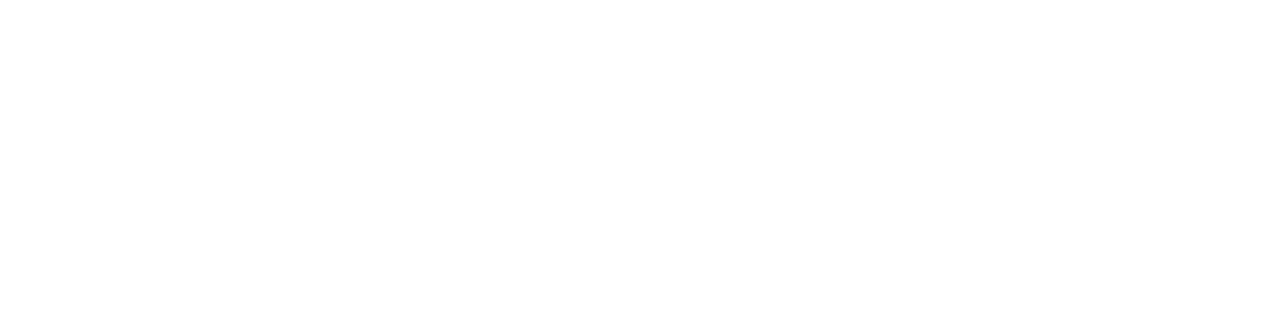
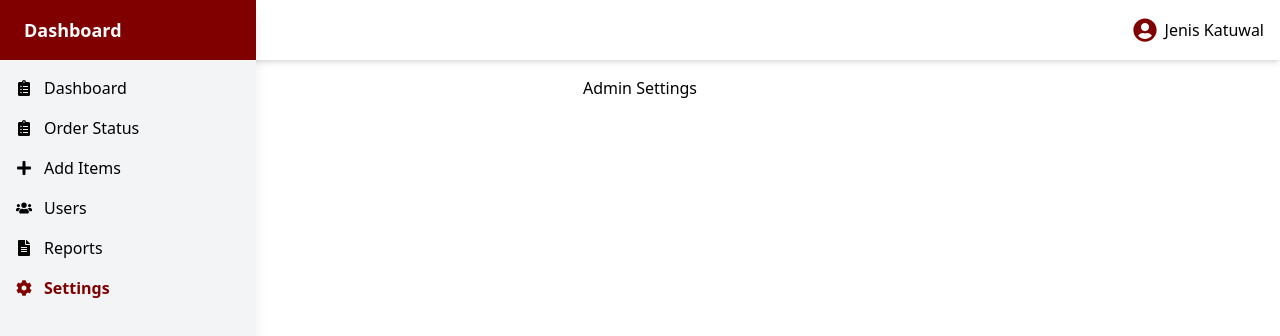
Before and after one commit to jenishkatuwal11/Grill-and-Bakes, a React (Vite) app in the folder client/: page /admin/settings in a window 1280 px wide. Before the commit this address had no page. Shown: the top 336 px of the page. Built offline with nearby package versions, Linux system fonts and the light colour scheme.

Commit message:
Admin Dashboard and various components are made

```diff
--- a/client/src/App.jsx
+++ b/client/src/App.jsx
@@ -8,25 +8,28 @@
 import Login from "./pages/Login/login";
 import Register from "./pages/Register/register";
 import AuthWrapper from "./components/AuthWrapper";
+// Admin Routes
 import AdminLogin from "./pages/Admin/AdminLogin";
-import Dashboard from "./pages/Admin/AdminDashboard";
-//import ProtectedRoute from "./components/ProtectedRoute";
-import AdminRoute from "./pages/Admin/AdminROute";
+import AdminDashboard from "./pages/Admin/AdminDashboard";
+import ActiveUsers from "./pages/Admin/ActiveUsers";
+import AddItems from "./pages/Admin/AddItems";
+import OrderStatus from "./pages/Admin/OrderStatus";
+import Reports from "./pages/Admin/Reports";
+import Settings from "./pages/Admin/Setting";
+import AdminLayout from "./pages/Admin/AdminLayout";
 
 const App = () => {
-  // State for modal visibility
   const [isLoginOpen, setIsLoginOpen] = useState(false);
   const [isRegisterOpen, setIsRegisterOpen] = useState(false);
 
-  // Modal handlers
   const toggleLoginModal = () => {
     setIsLoginOpen(!isLoginOpen);
-    setIsRegisterOpen(false); // Ensure only one modal is open
+    setIsRegisterOpen(false);
   };
 
   const toggleRegisterModal = () => {
     setIsRegisterOpen(!isRegisterOpen);
-    setIsLoginOpen(false); // Ensure only one modal is open
+    setIsLoginOpen(false);
   };
 
   const switchToRegister = () => {
@@ -42,12 +45,12 @@
   return (
     <AuthWrapper>
       <Router>
-        {/* Hide Navbar on Admin Pages */}
+        {/* Conditional rendering for Navbar */}
         {!window.location.pathname.startsWith("/admin") && (
           <Navbar toggleLoginModal={toggleLoginModal} />
         )}
 
-        {/* Login and Register Modals */}
+        {/* Modals for Login and Register */}
         <Login
           isOpen={isLoginOpen}
           onClose={toggleLoginModal}
@@ -59,19 +62,32 @@
           switchMode={switchToLogin}
         />
 
-        {/* Routes */}
         <Routes>
-          {/* Normal User Routes */}
+          {/* Public Routes */}
           <Route path="/" element={<HomePage />} />
           <Route path="/mobile-app" element={<MobileApp />} />
           <Route path="/contact-us" element={<ContactUs />} />
           <Route path="/cart" element={<Cart />} />
 
-          {/* Admin Routes - Completely Isolated */}
+          {/* Admin Login Route */}
           <Route path="/admin/login" element={<AdminLogin />} />
-          <Route element={<AdminRoute />}>
-            <Route path="/admin/dashboard" element={<Dashboard />} />
-          </Route>
+
+          {/* Admin Routes with Layout */}
+          <Route
+            path="/admin/*"
+            element={
+              <AdminLayout>
+                <Routes>
+                  <Route path="dashboard" element={<AdminDashboard />} />
+                  <Route path="add-items" element={<AddItems />} />
+                  <Route path="orders" element={<OrderStatus />} />
+                  <Route path="users" element={<ActiveUsers />} />
+                  <Route path="reports" element={<Reports />} />
+                  <Route path="settings" element={<Settings />} />
+                </Routes>
+              </AdminLayout>
+            }
+          />
         </Routes>
       </Router>
     </AuthWrapper>
--- /dev/null
+++ b/client/src/pages/Admin/ActiveUsers.jsx
@@ -0,0 +1,9 @@
+const ActiveUsers = () => {
+  return (
+    <div className="flex justify-center items-center h-full">
+      List Of Active Users
+    </div>
+  );
+};
+
+export default ActiveUsers;
--- /dev/null
+++ b/client/src/pages/Admin/AddItems.jsx
@@ -0,0 +1,9 @@
+const AddItems = () => {
+  return (
+    <div className="flex justify-center items-center h-full">
+      Adding Menu Items
+    </div>
+  );
+};
+
+export default AddItems;
--- a/client/src/pages/Admin/AdminDashboard.jsx
+++ b/client/src/pages/Admin/AdminDashboard.jsx
@@ -1,7 +1,12 @@
 const AdminDashboard = () => {
   return (
-    <div className="min-h-screen flex items-center justify-center bg-gray-100">
-      <h1 className="text-3xl font-bold">Welcome to the Admin Dashboard</h1>
+    <div className="p-8">
+      <h1 className="flex justify-center items-center h-full text-2xl font-bold text-dark-brown">
+        Welcome to Admin Dashboard
+      </h1>
+      <p className=" flex justify-center items-center h-full text-gray-700 mt-2">
+        Manage your orders, users, and reports here.
+      </p>
     </div>
   );
 };
--- /dev/null
+++ b/client/src/pages/Admin/AdminLayout.jsx
@@ -0,0 +1,25 @@
+import { useState } from "react";
+import PropTypes from "prop-types";
+import Sidebar from "./Sidebar/Sidebar";
+import Navbar from "./Navbar/Navbar";
+
+const AdminLayout = ({ children }) => {
+  const [isSidebarOpen, setIsSidebarOpen] = useState(false);
+
+  return (
+    <div className="flex">
+      <Sidebar isOpen={isSidebarOpen} />
+      <div className="flex-1">
+        <Navbar toggleSidebar={() => setIsSidebarOpen(!isSidebarOpen)} />
+        <div className="p-4">{children}</div>
+      </div>
+    </div>
+  );
+};
+
+// PropTypes validation
+AdminLayout.propTypes = {
+  children: PropTypes.node.isRequired,
+};
+
+export default AdminLayout;
--- /dev/null
+++ b/client/src/pages/Admin/Navbar/Navbar.jsx
@@ -0,0 +1,56 @@
+import { useState, useEffect, useRef } from "react";
+import { FaUserCircle, FaSignOutAlt } from "react-icons/fa";
+
+const AdminNavbar = () => {
+  const [dropdownOpen, setDropdownOpen] = useState(false);
+  const dropdownRef = useRef(null);
+
+  // Handle Click Outside to Close Dropdown
+  useEffect(() => {
+    const handleClickOutside = (event) => {
+      if (dropdownRef.current && !dropdownRef.current.contains(event.target)) {
+        setDropdownOpen(false);
+      }
+    };
+
+    document.addEventListener("mousedown", handleClickOutside);
+    return () => document.removeEventListener("mousedown", handleClickOutside);
+  }, []);
+
+  return (
+    <div className="bg-light-beige shadow-md p-4 flex justify-between items-center">
+      {/*  Removing "Dashboard" from Small Screens */}
+      <h1 className="text-maroon text-lg font-bold hidden md:block">
+        Dashboard
+      </h1>
+
+      {/* Admin Profile (Right Side) */}
+      <div className="relative ml-auto" ref={dropdownRef}>
+        <div
+          className="flex items-center space-x-2 cursor-pointer"
+          onClick={() => setDropdownOpen(!dropdownOpen)}
+        >
+          <FaUserCircle className="text-maroon text-2xl" />
+          <span className="sm:block">Jenis Katuwal</span>
+        </div>
+
+        {/* Dropdown */}
+        {dropdownOpen && (
+          <div className="absolute right-0 top-full mt-2 bg-white shadow-md rounded-lg w-48 py-2">
+            <p className="px-4 py-2 text-gray-700 border-b">
+              jenishkatuwal7@gmail.com
+            </p>
+            <button
+              className="flex items-center w-full px-4 py-2 text-red-600 hover:bg-gray-100"
+              onClick={() => alert("Logging out...")}
+            >
+              <FaSignOutAlt className="mr-2" /> Logout
+            </button>
+          </div>
+        )}
+      </div>
+    </div>
+  );
+};
+
+export default AdminNavbar;
--- /dev/null
+++ b/client/src/pages/Admin/OrderStatus.jsx
@@ -0,0 +1,9 @@
+const OrderStatus = () => {
+  return (
+    <div className="flex justify-center items-center h-full">
+      Order Status of Users
+    </div>
+  );
+};
+
+export default OrderStatus;
--- /dev/null
+++ b/client/src/pages/Admin/Reports.jsx
@@ -0,0 +1,9 @@
+const Reports = () => {
+  return (
+    <div className="flex justify-center items-center h-full">
+      Generated Reports
+    </div>
+  );
+};
+
+export default Reports;
--- /dev/null
+++ b/client/src/pages/Admin/Setting.jsx
@@ -0,0 +1,9 @@
+const Setting = () => {
+  return (
+    <div className="flex justify-center items-center h-full">
+      Admin Settings
+    </div>
+  );
+};
+
+export default Setting;
--- /dev/null
+++ b/client/src/pages/Admin/Sidebar/Sidebar.jsx
@@ -0,0 +1,121 @@
+import { useState } from "react";
+import { Link, useLocation } from "react-router-dom";
+import {
+  FaBars,
+  FaClipboardList,
+  FaPlus,
+  FaUsers,
+  FaFileAlt,
+  FaCog,
+} from "react-icons/fa";
+
+const Sidebar = () => {
+  const [isOpen, setIsOpen] = useState(false);
+  const location = useLocation();
+
+  // Close sidebar on navigation
+  const handleNavClick = () => setIsOpen(false);
+
+  return (
+    <>
+      {/* Hamburger Menu Button (Mobile View) */}
+      <button
+        className="absolute top-4 left-4 text-maroon md:hidden"
+        onClick={() => setIsOpen(!isOpen)}
+      >
+        <FaBars size={24} />
+      </button>
+
+      {/* Sidebar */}
+      <div
+        className={`fixed top-0 left-0 h-screen bg-gray-100 shadow-lg w-64 transform ${
+          isOpen ? "translate-x-0" : "-translate-x-full"
+        } transition-transform duration-300 ease-in-out md:translate-x-0`}
+      >
+        <div className="bg-maroon text-white text-lg font-bold px-6 py-4 flex items-center justify-between">
+          <span>Dashboard</span>
+          {/* Close Button for Mobile */}
+          <button className="md:hidden" onClick={() => setIsOpen(false)}>
+            ✖
+          </button>
+        </div>
+
+        <nav className="flex flex-col p-4 space-y-4">
+          <Link
+            to="/admin/dashboard"
+            className={`flex items-center space-x-3 ${
+              location.pathname === "/admin/dashboard"
+                ? "text-maroon font-bold"
+                : "text-dark-brown"
+            } hover:text-maroon`}
+            onClick={handleNavClick}
+          >
+            <FaClipboardList /> <span>Dashboard</span>
+          </Link>
+
+          <Link
+            to="/admin/orders"
+            className={`flex items-center space-x-3 ${
+              location.pathname === "/admin/orders"
+                ? "text-maroon font-bold"
+                : "text-dark-brown"
+            } hover:text-maroon`}
+            onClick={handleNavClick}
+          >
+            <FaClipboardList /> <span>Order Status</span>
+          </Link>
+
+          <Link
+            to="/admin/add-items"
+            className={`flex items-center space-x-3 ${
+              location.pathname === "/admin/add-items"
+                ? "text-maroon font-bold"
+                : "text-dark-brown"
+            } hover:text-maroon`}
+            onClick={handleNavClick}
+          >
+            <FaPlus /> <span>Add Items</span>
+          </Link>
+
+          <Link
+            to="/admin/users"
+            className={`flex items-center space-x-3 ${
+              location.pathname === "/admin/users"
+                ? "text-maroon font-bold"
+                : "text-dark-brown"
+            } hover:text-maroon`}
+            onClick={handleNavClick}
+          >
+            <FaUsers /> <span>Users</span>
+          </Link>
+
+          <Link
+            to="/admin/reports"
+            className={`flex items-center space-x-3 ${
+              location.pathname === "/admin/reports"
+                ? "text-maroon font-bold"
+                : "text-dark-brown"
+            } hover:text-maroon`}
+            onClick={handleNavClick}
+          >
+            <FaFileAlt /> <span>Reports</span>
+          </Link>
+
+          <Link
+            to="/admin/settings"
+            className={`flex items-center space-x-3 ${
+              location.pathname === "/admin/settings"
+                ? "text-maroon font-bold"
+                : "text-dark-brown"
+            } hover:text-maroon`}
+            onClick={handleNavClick}
+          >
+            <FaCog /> <span>Settings</span>
+          </Link>
+        </nav>
+      </div>
+    </>
+  );
+};
+
+export default Sidebar;
```
